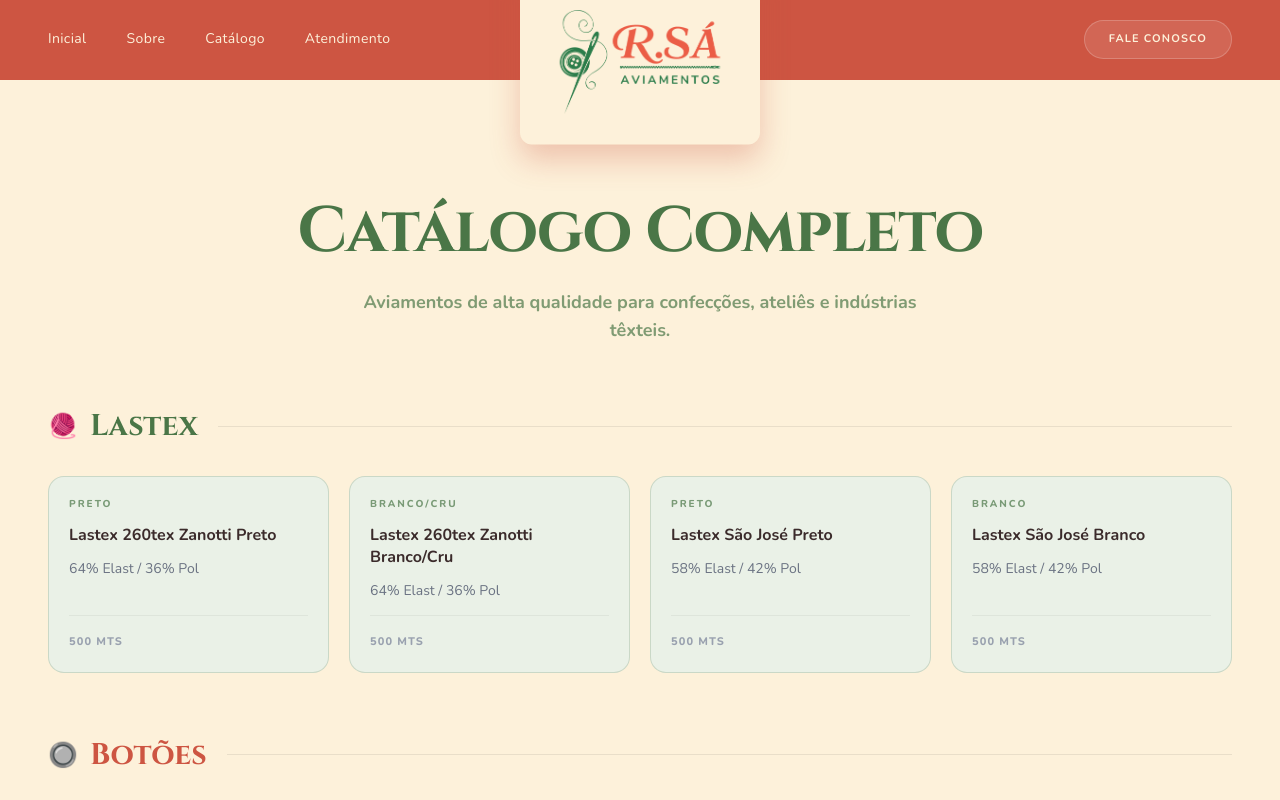
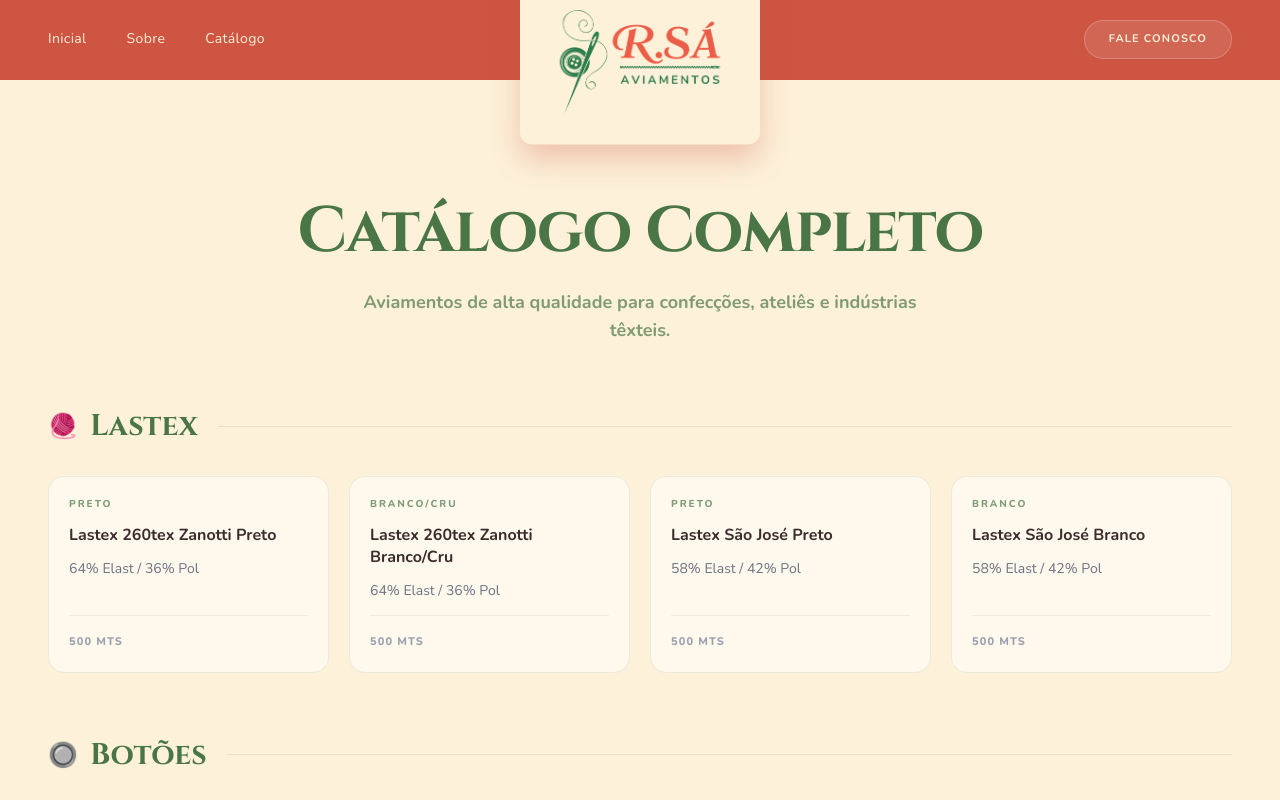
Before and after one commit to bielcolares/site-rsaaviamentos, a Next.js app: page /catalogo in a window 1280 px wide. Shown: the top 800 px of the page. Built offline with nearby package versions, Linux system fonts and the light colour scheme.

Commit message:
fix: corrige syntax error no Header vindo da remoção de menu

```diff
--- a/src/app/catalogo/page.js
+++ b/src/app/catalogo/page.js
@@ -8,8 +8,8 @@ const CATEGORIAS = [
     id: 'lastex',
     nome: 'Lastex',
     emoji: '🧶',
-    cor: 'bg-[#eaf1e7]',
-    corBorda: 'border-brand-green-dark/20',
+    cor: 'bg-white/50',
+    corBorda: 'border-brand-green-dark/10',
     corLabel: 'text-brand-green-dark',
     produtos: [
       {
@@ -42,9 +42,9 @@ const CATEGORIAS = [
     id: 'botoes',
     nome: 'Botões',
     emoji: '🔘',
-    cor: 'bg-[#f5e1dd]',
-    corBorda: 'border-brand-red/20',
-    corLabel: 'text-brand-red',
+    cor: 'bg-white/50',
+    corBorda: 'border-brand-green-dark/10',
+    corLabel: 'text-brand-green-dark',
     produtos: [
       {
         nome: 'Botão Bombê PL Cardenas Branco',
@@ -70,9 +70,9 @@ const CATEGORIAS = [
     id: 'elastico',
     nome: 'Elásticos',
     emoji: '📏',
-    cor: 'bg-[#fffbe6]',
-    corBorda: 'border-amber-400/30',
-    corLabel: 'text-amber-700',
+    cor: 'bg-white/50',
+    corBorda: 'border-brand-green-dark/10',
+    corLabel: 'text-brand-green-dark',
     produtos: [
       {
         nome: 'Elástico Zanotti Savana 20',
@@ -98,9 +98,9 @@ const CATEGORIAS = [
     id: 'ilhos',
     nome: 'Ilhós',
     emoji: '⭕',
-    cor: 'bg-[#e8e8e8]',
-    corBorda: 'border-gray-400/30',
-    corLabel: 'text-gray-600',
+    cor: 'bg-white/50',
+    corBorda: 'border-brand-green-dark/10',
+    corLabel: 'text-brand-green-dark',
     produtos: [
       {
         nome: 'Ilhós Baxmann Ferro N° 45',
@@ -120,9 +120,9 @@ const CATEGORIAS = [
     id: 'cordao',
     nome: 'Cordões',
     emoji: '〰️',
-    cor: 'bg-[#f0ebe3]',
-    corBorda: 'border-brand-brown/20',
-    corLabel: 'text-brand-brown',
+    cor: 'bg-white/50',
+    corBorda: 'border-brand-green-dark/10',
+    corLabel: 'text-brand-green-dark',
     produtos: [
       {
         nome: 'Cordão Aliança A6 Cru',
@@ -148,9 +148,9 @@ const CATEGORIAS = [
     id: 'argola',
     nome: 'Meia Argola',
     emoji: '⚙️',
-    cor: 'bg-[#fefce8]',
-    corBorda: 'border-yellow-400/30',
-    corLabel: 'text-yellow-700',
+    cor: 'bg-white/50',
+    corBorda: 'border-brand-green-dark/10',
+    corLabel: 'text-brand-green-dark',
     produtos: [
       {
         nome: 'Meia Argola Zamac Dourada',
--- a/src/components/Header.jsx
+++ b/src/components/Header.jsx
@@ -45,12 +45,6 @@ export default function Header() {
             className="hover:text-amber-500 transition-colors text-sm tracking-wide"
           >
             Catálogo
-          </Link>
-          <Link
-            href="/atendimento"
-            className="hover:text-amber-500 transition-colors text-sm tracking-wide"
-          >
-            Atendimento
           </Link>
         </nav>
 
@@ -110,13 +104,6 @@ export default function Header() {
             >
               Catálogo
             </Link>
-            <Link
-              href="/atendimento"
-              onClick={toggleMenu}
-              className="block text-lg font-medium text-brand-cream hover:text-amber-500 rounded-md"
-            >
-              Atendimento
-            </Link>
             <hr className="border-brand-cream/10 my-2" />
             <Link
               href="/atendimento"
--- a/src/components/sobre/Location.jsx
+++ b/src/components/sobre/Location.jsx
@@ -55,11 +55,11 @@ export default function Location() {
         {/* Map Embed */}
         <div className="flex-1 w-full bg-brand-cream/50 rounded-3xl overflow-hidden shadow-lg border border-brand-green-dark/5 min-h-[400px] h-full lg:h-[600px] relative">
           <iframe
-            src="https://www.google.com/maps/embed?pb=!1m18!1m12!1m3!1m3!1d3657.4526543166946!2d-46.61453262372481!3d-23.552174361245053!2m3!1f0!2f0!3f0!3m2!1i1024!2i768!4f13.1!3m3!1m2!1s0x94ce592ffc92fa31%3A0xe54dc293fef2a8b9!2sR.%20Dr.%20Carlos%20Botelho%2C%2097%20-%20Br%C3%A1s%2C%20S%C3%A3o%20Paulo%20-%20SP%2C%2003017-010!5e0!3m2!1spt-BR!2sbr!4v1700000000000!5m2!1spt-BR!2sbr"
+            src="https://maps.google.com/maps?q=R.+Dr.+Carlos+Botelho,+97+-+Brás,+São+Paulo+-+SP&t=&z=16&ie=UTF8&iwloc=&output=embed"
             width="100%"
             height="100%"
             style={{ border: 0, position: 'absolute', top: 0, left: 0 }}
-            allowFullScreen=""
+            allowFullScreen
             loading="lazy"
             referrerPolicy="no-referrer-when-downgrade"
             title="Mapa de localização R.SÁ Aviamentos"
```
